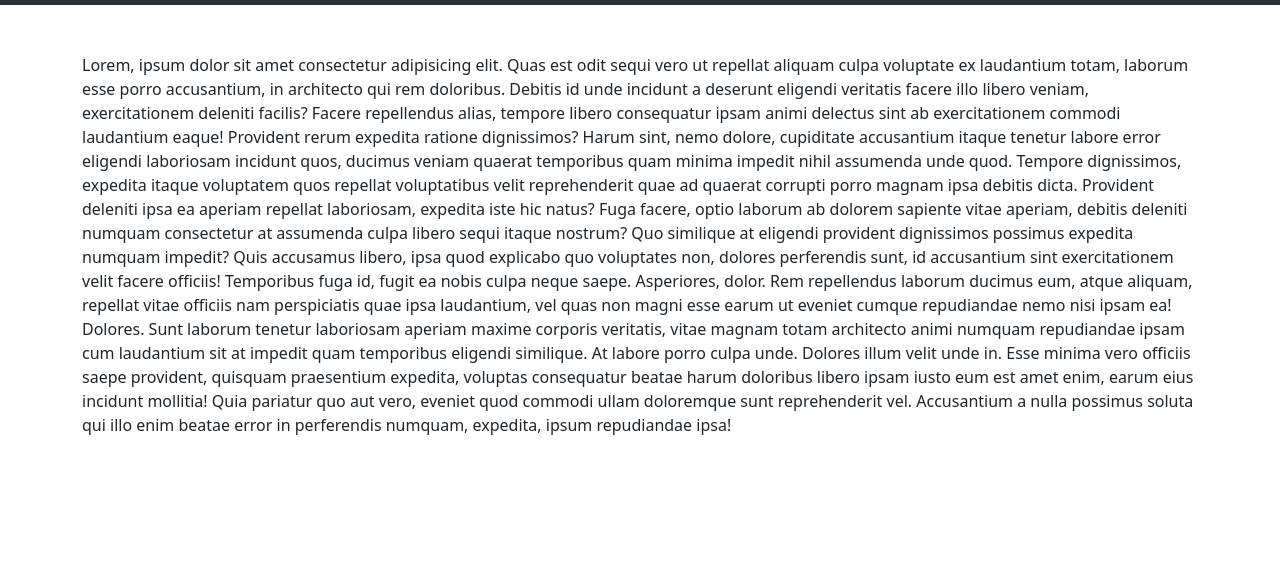
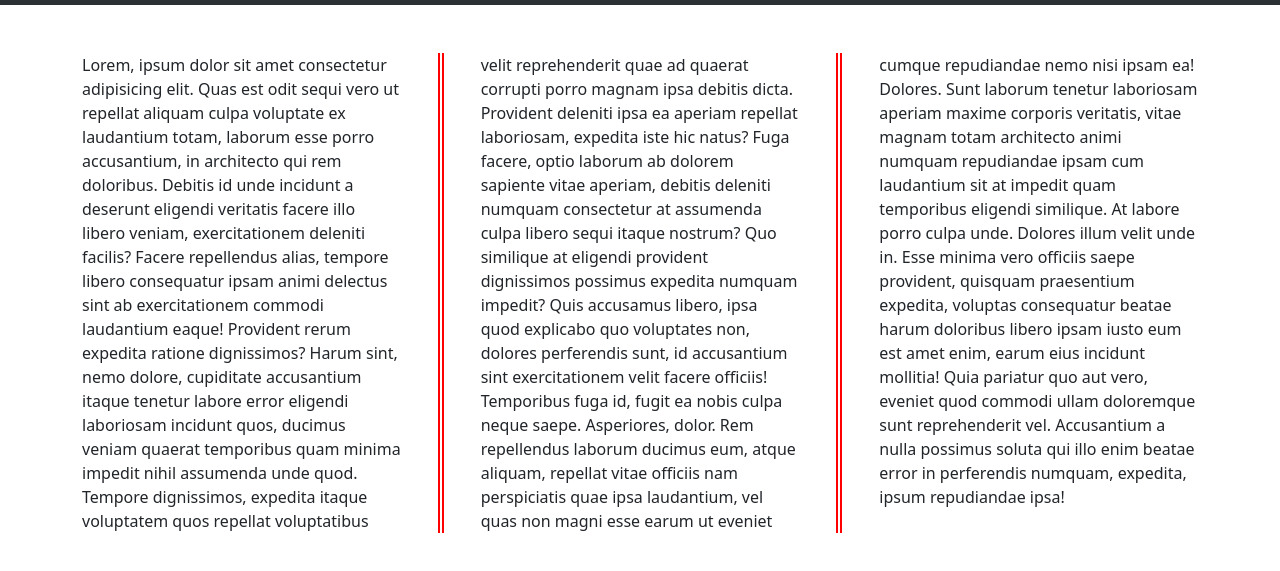
Before and after one commit to piyushwork/test, a plain HTML site: page index.html in a window 1280 px wide. Shown: the part 51-622 px from the top of the page. Drawn offline with nearby package versions, Linux system fonts and the light colour scheme.

Commit message:
fixed-bug

```diff
--- a/index.css
+++ b/index.css
@@ -2,8 +2,8 @@
     box-sizing: border-box;
 }
 
-.container{
-    column-count: 3;
-    column-rule: 6px double #ff0000;
-    column-gap: 5rem;
+#content{
+    column-count: 3 !important;
+    column-rule: 6px double #ff0000 !important;
+    column-gap: 5rem !important;
 }
--- a/index.html
+++ b/index.html
@@ -6,6 +6,7 @@
     <meta name="viewport" content="width=device-width, initial-scale=1.0">
     <title>Document</title>
     <link href="https://cdn.jsdelivr.net/npm/bootstrap@5.3.0-alpha3/dist/css/bootstrap.min.css" rel="stylesheet" integrity="sha384-KK94CHFLLe+nY2dmCWGMq91rCGa5gtU4mk92HdvYe+M/SXH301p5ILy+dN9+nJOZ" crossorigin="anonymous">
+    <link rel="stylesheet" href="index.css">
 </head>
 <body>
     <script src="https://cdn.jsdelivr.net/npm/bootstrap@5.3.0-alpha3/dist/js/bootstrap.bundle.min.js" integrity="sha384-ENjdO4Dr2bkBIFxQpeoTz1HIcje39Wm4jDKdf19U8gI4ddQ3GYNS7NTKfAdVQSZe" crossorigin="anonymous"></script>
@@ -50,7 +51,7 @@
               </div>
             </div>
       </nav>
-      <div class="container">
+      <div class="container" id="content">
 
         <span>Lorem, ipsum dolor sit amet consectetur adipisicing elit. Quas est odit sequi vero ut repellat aliquam culpa voluptate ex laudantium totam, laborum esse porro accusantium, in architecto qui rem doloribus.
         Debitis id unde incidunt a deserunt eligendi veritatis facere illo libero veniam, exercitationem deleniti facilis? Facere repellendus alias, tempore libero consequatur ipsam animi delectus sint ab exercitationem commodi laudantium eaque!
```
